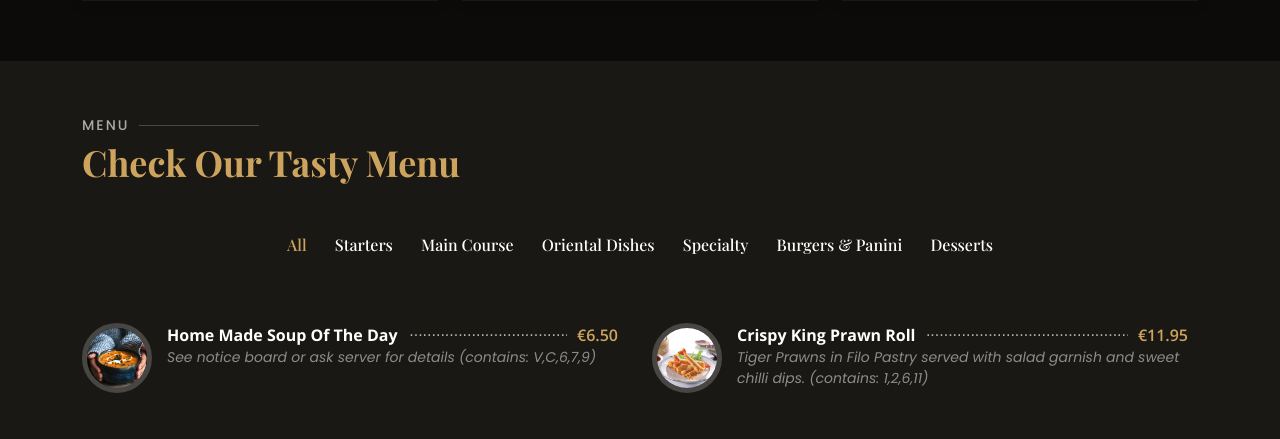
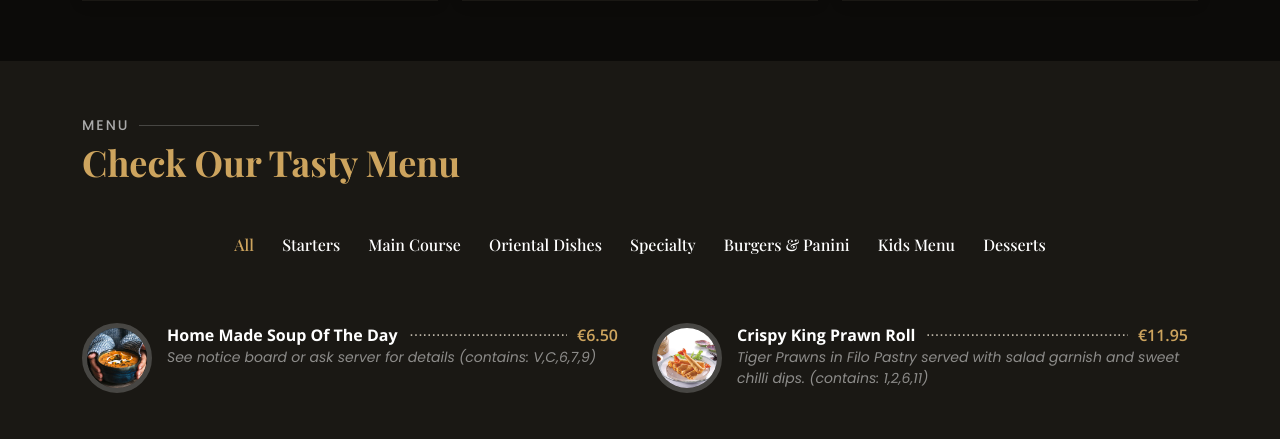
Before and after one commit to pauldzvonyk/old_house, a Flask app: page / in a window 1280 px wide. Shown: the part 1869-2308 px from the top of the page. Run offline with Flask 3, Linux system fonts and the light colour scheme; some libraries are stand-ins or nearby versions; some web fonts are replaced.

Commit message:
kids menu init commit

```diff
--- a/The_Old_House/templates/index.html
+++ b/The_Old_House/templates/index.html
@@ -198,6 +198,7 @@
               <li data-filter=".filter-oriental">Oriental Dishes</li>
               <li data-filter=".filter-specialty">Specialty</li>
               <li data-filter=".filter-panini">Burgers & Panini</li>
+              <li data-filter=".filter-kids">Kids Menu</li>
               <li data-filter=".filter-desserts">Desserts</li>
             </ul>
           </div>
@@ -840,6 +841,22 @@
 
           <!-- End Menu Panini Section -->
 
+          <!-- ======= Kids Menu Section ======= -->
+
+          <div class="col-lg-6 menu-item filter-kids">
+            <img src="{{ url_for('static', filename='assets/img/menu/kids/popcorn-chicken-and-chips.jpg') }}"
+              class="menu-img" alt="Popcorn Chicken and Chips">
+            <div class="menu-content">
+              <a>Popcorn Chicken and Chips</a><span>$9.95</span>
+            </div>
+            <div class="menu-ingredients">
+              Includes free ice cream dessert (contains:
+              1,4,6,7)
+            </div>
+          </div>
+
+          <!-- End Kids Menu Section -->
+
         </div>
 
       </div>
```
Also changed, not shown: The_Old_House/static/assets/img/menu/kids/popcorn-chicken-and-chips.jpg (added).
